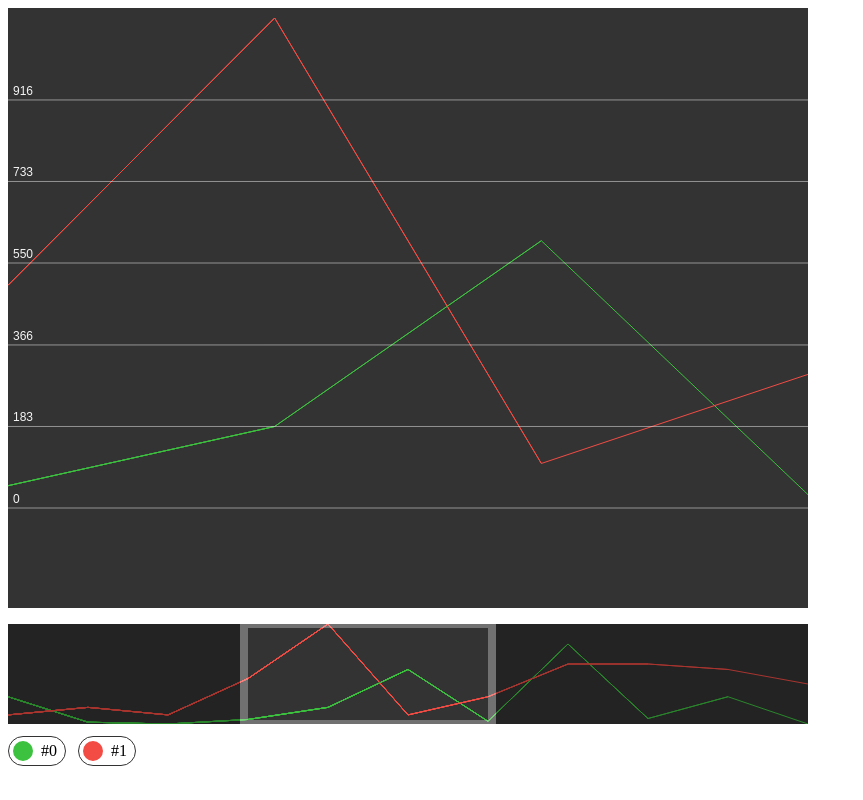
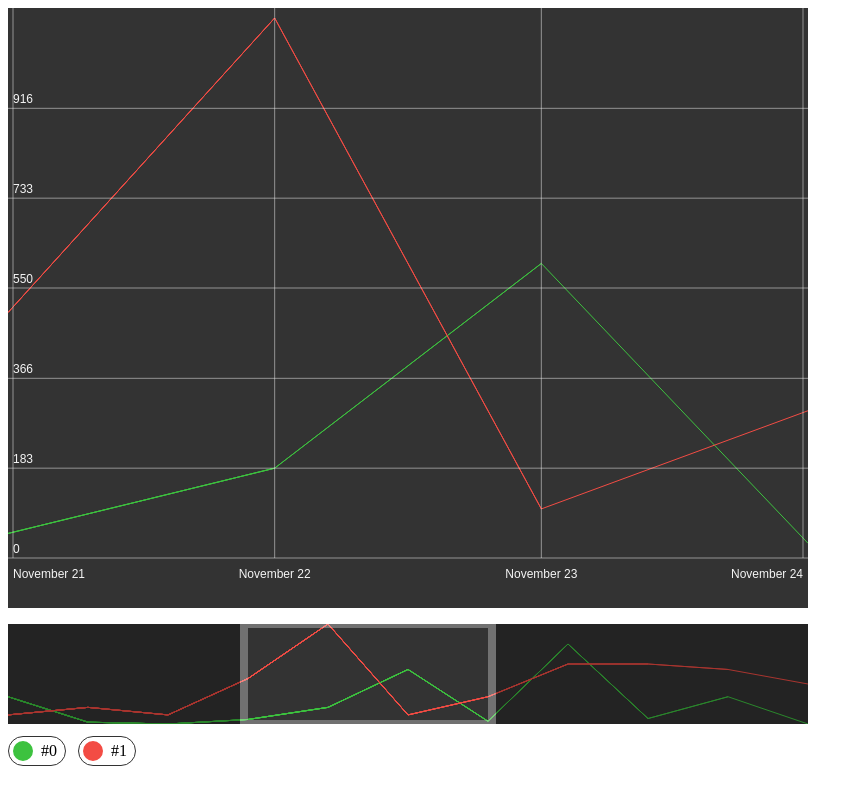
Before and after one commit to friseon/chart-graph, a website built with webpack: page src/index.html in a window 1280 px wide. Both pictures are taken after a click on the element 368 px from the left and 674 px from the top of the page. Shown: the whole page, without its empty margins (0-863 px from the left). Built offline with nearby package versions, Linux system fonts and the light colour scheme.

Commit message:
dates & update rangeController

```diff
--- a/src/components/chart/chart.js
+++ b/src/components/chart/chart.js
@@ -88,22 +88,6 @@ class Chart {
     }
 
     /**
-     * Рисование горизонтальных разделителей
-     */
-    _drawDividers() {
-        this.chartParams.deviders.forEach(devider => {
-            const preparedValue = this._prepareValue(devider);
-
-            this._startLine(0, preparedValue, '#f5f5f5', 0.5);
-            this.ctx.font = '12px Arial';
-            this.ctx.fillStyle = '#f5f5f5';
-            this.ctx.fillText(devider, 5, preparedValue - 5);
-            this._drawLine(this.width, preparedValue);
-            this._endDraw();
-        });
-    }
-
-    /**
      * Подложка для графика
      */
     _drawBackground() {
--- a/src/components/mainChart/mainChart.js
+++ b/src/components/mainChart/mainChart.js
@@ -1,5 +1,6 @@
 import {
-    getDividers
+    getDividers,
+    constants
 } from './../../utils';
 import Chart from '../chart/chart';
 
@@ -10,7 +11,7 @@ class MainChart extends Chart {
         this.chartParams.deviders = getDividers(this.chartParams.max);
         this.chartParams.padding = {
             top: 10,
-            bottom: 100
+            bottom: 50
         };
     }
 
@@ -18,6 +19,79 @@ class MainChart extends Chart {
         super.draw();
 
         this._drawDividers();
+        this._drawDates();
+    }
+
+
+
+    /**
+     * Рисование горизонтальных разделителей
+     */
+    _drawDates() {
+        const _dateDeviders = [];
+        const _datesLength = this.chartParams.dates.length;
+        const _maxDatesAmount = 6;
+        let _dateDevidersAmount = _datesLength;
+        let _dateStep = this.chartParams.step;
+
+        // ограничение по кол-ву отображаемых дат
+        if (_datesLength > _maxDatesAmount) {
+            _dateDevidersAmount = _maxDatesAmount;
+            _dateStep = this.width / (_maxDatesAmount - 1);
+        }
+
+        // выдёргиваем даты, которые будем отображать
+        for (let i = 0; i < _dateDevidersAmount; i++) {
+            const dateIndex = Math.round(_datesLength / _dateDevidersAmount * i);
+
+            _dateDeviders.push(this.chartParams.dates[dateIndex]);
+        }
+
+        _dateDeviders.forEach((devider, index) => {
+            const date = new Date(devider);
+            let x = index * _dateStep;
+            const y = this.height;
+
+            this._startDraw();
+
+            this.ctx.textAlign = "center";
+
+            // смещаем текст у крайних точек
+            if (index === 0) {
+                x += 5;
+                this.ctx.textAlign = "start";
+            } else if (index === _dateDevidersAmount - 1) {
+                x -= 5;
+                this.ctx.textAlign = "end";
+            }
+
+            this._startLine(x, y - this.chartParams.padding.bottom, '#f5f5f5', 0.5);
+            this.ctx.font = '12px Arial';
+            this.ctx.fillStyle = '#f5f5f5';
+            this.ctx.fillText(`${constants.monthNames[date.getMonth()]} ${date.getDate()}`,
+                x,
+                y - this.chartParams.padding.bottom + 20);
+            this._drawLine(x, 0);
+            this._endDraw();
+
+            this.ctx.textAlign = "start";
+        });
+    }
+
+    /**
+     * Рисование горизонтальных разделителей
+     */
+    _drawDividers() {
+        this.chartParams.deviders.forEach(devider => {
+            const preparedValue = this._prepareValue(devider);
+
+            this._startLine(0, preparedValue, '#f5f5f5', 0.5);
+            this.ctx.font = '12px Arial';
+            this.ctx.fillStyle = '#f5f5f5';
+            this.ctx.fillText(devider, 5, preparedValue - 5);
+            this._drawLine(this.width, preparedValue);
+            this._endDraw();
+        });
     }
 }
 
--- a/src/components/rangeController/rangeController.js
+++ b/src/components/rangeController/rangeController.js
@@ -6,25 +6,26 @@ class RangeController {
         rangePanel.classList.add('range-panel');
 
         const range = document.createElement('div');
-        range.classList.add('range');
+        range.classList.add('range-marker');
 
         this.rangeBox = document.createElement('div');
         this.rangeBox.classList.add('range-box');
 
+        // выставляем стартовые позиции для диапазона
         this.currentCoords = {
             start: params.width * .3,
             end: params.width * .6
         };
 
-        this.rangeStart = range.cloneNode(true);
-        this.rangeStart.classList.add('range-start');
-        this.rangeEnd = range.cloneNode(true);
-        this.rangeEnd.classList.add('range-end');
-        this._updateChart = params._onUpdate;
+        this.rangeMarkerStart = range.cloneNode(true);
+        this.rangeMarkerStart.classList.add('marker-start');
+        this.rangeMarkerEnd = range.cloneNode(true);
+        this.rangeMarkerEnd.classList.add('marker-end');
+        this.onUpdate = params.onUpdate;
 
-        rangePanel.appendChild(this.rangeStart);
+        rangePanel.appendChild(this.rangeMarkerStart);
         rangePanel.appendChild(this.rangeBox);
-        rangePanel.appendChild(this.rangeEnd);
+        rangePanel.appendChild(this.rangeMarkerEnd);
 
         params.container.appendChild(rangePanel);
 
@@ -36,55 +37,67 @@ class RangeController {
     init() {
         const containerParams = this.container.getBoundingClientRect();
 
+        // куда нельзя выходить маркерам диапазона
         this.limits = {
             left: 0,
             right: containerParams.width
         };
 
-        this._updateCoords(this.currentCoords.start, 'start');
-        this._updateCoords(this.currentCoords.end, 'end');
+        this.rangeMarkerStart.addEventListener('pointerdown', (eventStart) => this._onStartMoveMarkerPosition(eventStart, 'start'));
+        this.rangeMarkerEnd.addEventListener('pointerdown', (eventStart) => this._onStartMoveMarkerPosition(eventStart, 'end'));
+        this.rangeBox.addEventListener('pointerdown', (eventStart) => this._onStartMoveRangeBox(eventStart));
 
-        this.rangeStart.addEventListener('pointerdown', (eventStart) => this._onRangeChange(eventStart, 'start'));
-        this.rangeEnd.addEventListener('pointerdown', (eventStart) => this._onRangeChange(eventStart, 'end'));
-
-        this.rangeBox.addEventListener('pointerdown', (eventStart) => this._onRangeBoxChange(eventStart));
-
-        this._roundCoords()
-        this._updateChart(this.currentCoords)
+        this._updateRangePositionForChartPoints()
+        this.onUpdate(this.currentCoords)
     }
 
-    _onRangeBoxChange(eventStart) {
-        this._onRangeChange(eventStart, 'start', true);
-        this._onRangeChange(eventStart, 'end', true);
+    /**
+     * Начало взаимодействие с блоком диапазона
+     *
+     * @param {Event} eventStart
+     */
+    _onStartMoveRangeBox(eventStart) {
+        this._onStartMoveMarkerPosition(eventStart, 'start', true);
+        this._onStartMoveMarkerPosition(eventStart, 'end', true);
     }
 
-    _onRangeChange(eventStart, type, isBox) {
-        const move = (eventMove) => this._onRangeMove.call(this, eventMove, type);
+    /**
+     * Начало взаимодействия с маркером диапазона
+     *
+     * @param {Event} eventStart
+     * @param {String} type - тип маркера
+     * @param {Boolean} isBox - двигаем диапазон целиком
+     */
+    _onStartMoveMarkerPosition(eventStart, type, isBox) {
+        const _onMoveMarkerMethod = (eventMove) => this._onMarkerMove.call(this, eventMove, type);
 
-        const onRangeUp = () => {
-            document.removeEventListener('pointermove', move);
-            document.removeEventListener('pointerup', onRangeUp);
-            this._roundCoords(isBox);
-            this._updateChart(this.currentCoords)
+        const _onStopMoveMarker = () => {
+            document.removeEventListener('pointermove', _onMoveMarkerMethod);
+            document.removeEventListener('pointerup', _onStopMoveMarker);
+            this._updateRangePositionForChartPoints(isBox);
+            this.onUpdate(this.currentCoords)
         }
 
-        document.addEventListener('pointermove', move);
-        document.addEventListener('pointerup', onRangeUp);
+        document.addEventListener('pointermove', _onMoveMarkerMethod);
+        document.addEventListener('pointerup', _onStopMoveMarker);
 
         this.currentCoords[type] = eventStart.clientX;
     }
 
-    _calculateNewCoords(shift, type) {
-        const current = type === 'start' ? this.rangeStart.offsetWidth : this.rangeEnd.offsetLeft
+    _getMarkerNewPosition(shift, type) {
+        const current = type === 'start' ? this.rangeMarkerStart.offsetWidth : this.rangeMarkerEnd.offsetLeft
         let newCoords = current - shift;
 
-        if (type === 'start' && newCoords > this.rangeEnd.offsetLeft - 20) {
-            newCoords = this.rangeEnd.offsetLeft - 20;
+        if (type === 'start' && newCoords > this.rangeMarkerEnd.offsetLeft - 20) {
+            // не двигаем начальный маркер дальше конечного
+            newCoords = this.rangeMarkerEnd.offsetLeft - 20;
         }
-        if (type === 'end' && newCoords < this.rangeStart.offsetWidth + 20) {
-            newCoords = this.rangeStart.offsetWidth + 20;
+        if (type === 'end' && newCoords < this.rangeMarkerStart.offsetWidth + 20) {
+            // не двигаем конечный маркер дальше начального
+            newCoords = this.rangeMarkerStart.offsetWidth + 20;
         }
 
+        // не выходим за границы графика
         if (newCoords > this.limits.right) {
             newCoords = this.limits.right;
         }
@@ -95,41 +108,52 @@ class RangeController {
         return newCoords;
     }
 
-    _roundCoords(isBox) {
-        const start = isBox ? this.rangeStart.offsetWidth : this.currentCoords.start;
-        const end = isBox ? this.rangeEnd.offsetLeft : this.currentCoords.end;
+    /**
+     * Обноволяем позицию диапазона, привязывая его к якорным точкам графика (шаг)
+     *
+     * @param {Boolean} isBox - целиком ли диапазон двигаем
+     */
+    _updateRangePositionForChartPoints(isBox) {
+        const start = isBox ? this.rangeMarkerStart.offsetWidth : this.currentCoords.start;
+        const end = isBox ? this.rangeMarkerEnd.offsetLeft : this.currentCoords.end;
 
         this.currentCoords.start = Math.round(start / this.step) * this.step;
         this.currentCoords.end = Math.round(end / this.step) * this.step;
 
-        this.rangeStart.style.right = this.width - this.currentCoords.start  + 'px';
-        this.rangeEnd.style.left = this.currentCoords.end + 'px';
+        this.rangeMarkerStart.style.right = this.width - this.currentCoords.start  + 'px';
+        this.rangeMarkerEnd.style.left = this.currentCoords.end + 'px';
 
-        this.rangeBox.style.left = this.rangeStart.offsetWidth + 'px';
-        this.rangeBox.style.right = this.rangeEnd.offsetWidth + 'px';
+        this.rangeBox.style.left = this.rangeMarkerStart.offsetWidth + 'px';
+        this.rangeBox.style.right = this.rangeMarkerEnd.offsetWidth + 'px';
     }
 
-    _updateCoords(coords, type) {
+    /**
+     * Новые координаты маркера во время движения
+     *
+     * @param {Number} coords - новые координаты
+     * @param {String} type - тип маркера
+     */
+    _setMarkerPosition(coords, type) {
         if (type === 'start') {
-            this.rangeStart.style.right = this.width - coords  + 'px';
+            this.rangeMarkerStart.style.right = this.width - coords  + 'px';
         }
         if (type === 'end') {
-            this.rangeEnd.style.left = coords + 'px';
+            this.rangeMarkerEnd.style.left = coords + 'px';
         }
 
-        this.rangeBox.style.left = this.rangeStart.offsetWidth + 'px';
-        this.rangeBox.style.right = this.rangeEnd.offsetWidth + 'px';
+        this.rangeBox.style.left = this.rangeMarkerStart.offsetWidth + 'px';
+        this.rangeBox.style.right = this.rangeMarkerEnd.offsetWidth + 'px';
     }
 
-    _onRangeMove(e, type) {
+    _onMarkerMove(e, type) {
         const coord = this.currentCoords[type];
         const shift = coord - e.clientX;
 
-        const newCoords = this._calculateNewCoords(shift, type);
+        const newCoords = this._getMarkerNewPosition(shift, type);
 
         this.currentCoords[type] = e.clientX;
 
-        this._updateCoords(newCoords, type);
+        this._setMarkerPosition(newCoords, type);
     }
 }
 
--- a/src/components/rangeController/rangeController.scss
+++ b/src/components/rangeController/rangeController.scss
@@ -13,7 +13,7 @@
         cursor: pointer;
     }
 
-    .range {
+    .range-marker {
         position: absolute;
         height: 100%;
         background-color: #000;
@@ -24,12 +24,12 @@
         border-style: solid;
         opacity: .3;
 
-        &.range-start {
+        &.marker-start {
             left: 0;
             border-right-width: 8px;
         }
 
-        &.range-end {
+        &.marker-end {
             right: 0;
             border-left-width: 8px;
         }
--- a/src/components/searchPanel/searchPanel.js
+++ b/src/components/searchPanel/searchPanel.js
@@ -18,11 +18,13 @@ class SearchPanel {
         this.panelContainer.classList.add('search-panel');
         this.panelContainer.style.width = params.width + 'px';
 
+        this.step = params.width / (params.data.dates.length - 1);
+
         this.rangePanel = new RangeController({
             container: this.panelContainer,
-            _onUpdate: this._calcRange.bind(this),
+            onUpdate: this._calcRange.bind(this),
             width: params.width,
-            step: params.width / (params.data.dates.length - 1)
+            step: this.step
         });
 
         const filterPanel = document.createElement('div');
@@ -64,17 +66,43 @@ class SearchPanel {
         this.rangePanel.init();
     }
 
+    /**
+     * Задаёт диапазон периода для графика
+     *
+     * @param {*} range
+     */
     _calcRange(range) {
         const length = this.data.dates.length + 1;
-        this.startIndex = Math.ceil(length / this.width * range.start);
-        this.endIndex = Math.floor(length / this.width * range.end);
+        const prop = length / this.width;
+
+        this.startIndex = Math.round(prop * range.start);
+        this.endIndex = Math.round(prop * range.end);
+
+        // TODO: есть косяки при малом количестве данных
+        if (this.startIndex === this.endIndex && this.endIndex !== length) {
+            this.endIndex++;
+        } else if (this.startIndex === this.endIndex && this.endIndex === length) {
+            this.startIndex--;
+        }
+
         this._updateMainChart();
     }
 
+    /**
+     * Обновление состояние фильтров (отображение линий графика)
+     *
+     * @param {String} name
+     * @param {Boolean} status
+     */
     _updateFilters(name, status) {
         this._state.filters[name] = status;
     }
 
+    /**
+     * Фильтруем данные для графика
+     *
+     * @param {String} type - тип графика
+     */
     _getFilteredData(type) {
         let dates = this.data.dates;
         let start = this.startIndex - 1;
@@ -94,10 +122,12 @@ class SearchPanel {
                 })
                 .map(line => {
                     if (type === 'search') {
+                        // не кромсамаем линии по диапазону для поискового графика
                         return line;
                     }
 
                     const filtered = {...line};
+
                     filtered.data = filtered.data.slice(start, this.endIndex);
 
                     return filtered;
--- a/src/data/data.json
+++ b/src/data/data.json
@@ -3,17 +3,17 @@
         "columns": [
             [
                 "x",
-                1,
-                2,
-                3,
-                4,
-                5,
-                6,
-                7,
-                8,
-                9,
-                10,
-                11
+                1542412800000,
+                1542585600000,
+                1542672000000,
+                1542758400000,
+                1542844800000,
+                1542931200000,
+                1543017600000,
+                1543104000000,
+                1543190400000,
+                1543276800000,
+                1543363200000
             ],
             [
                 "y0",
--- /dev/null
+++ b/src/utils/constants.js
@@ -0,0 +1,18 @@
+const monthNames = [
+    'January',
+    'February',
+    'March',
+    'April',
+    'May',
+    'June',
+    'July',
+    'August',
+    'September',
+    'October',
+    'November',
+    'December'
+];
+
+export default {
+    monthNames
+};
--- a/src/utils/index.js
+++ b/src/utils/index.js
@@ -2,10 +2,12 @@ import prepareData from './prepareData';
 import getMax from './getMax';
 import getDividers from './getDividers';
 import getDates from './getDates';
+import constants from './constants';
 
 export {
     prepareData,
     getDates,
     getDividers,
-    getMax
+    getMax,
+    constants
 }
```
